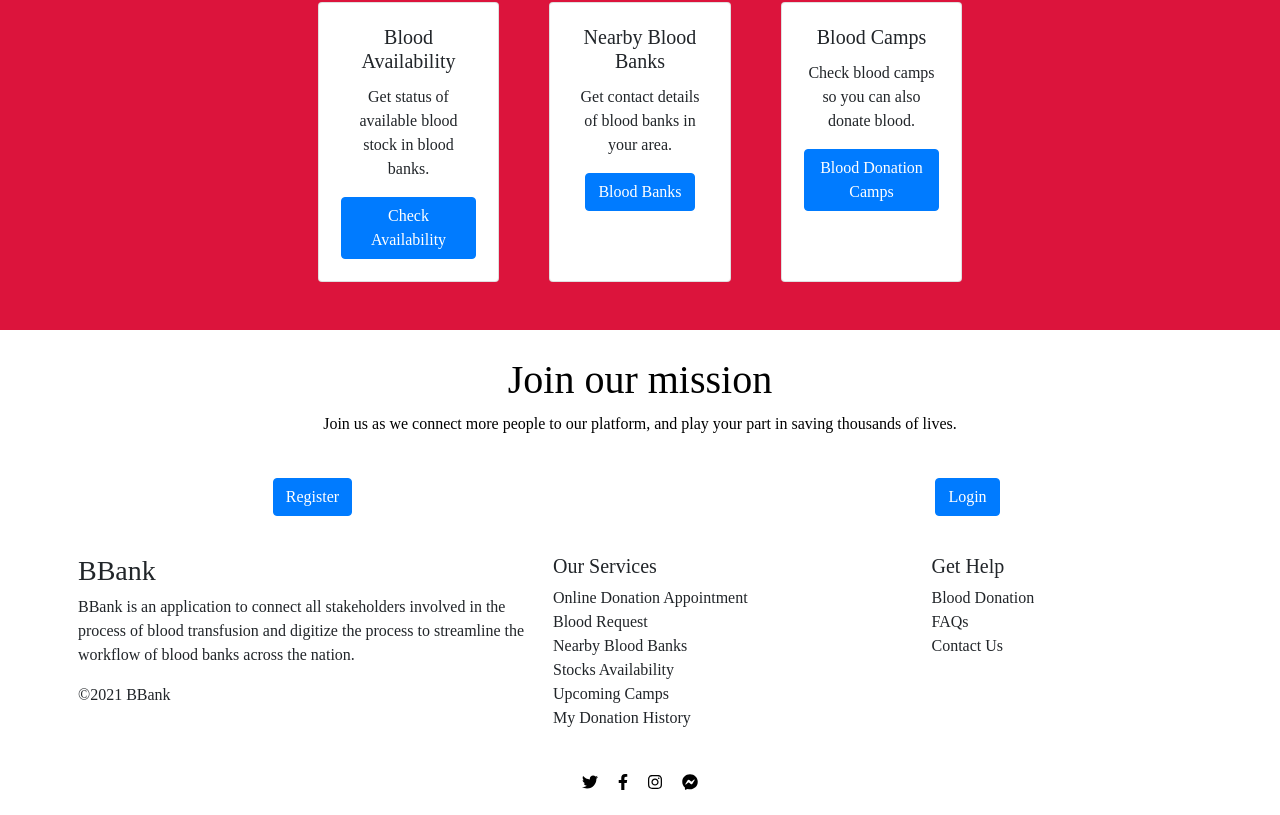
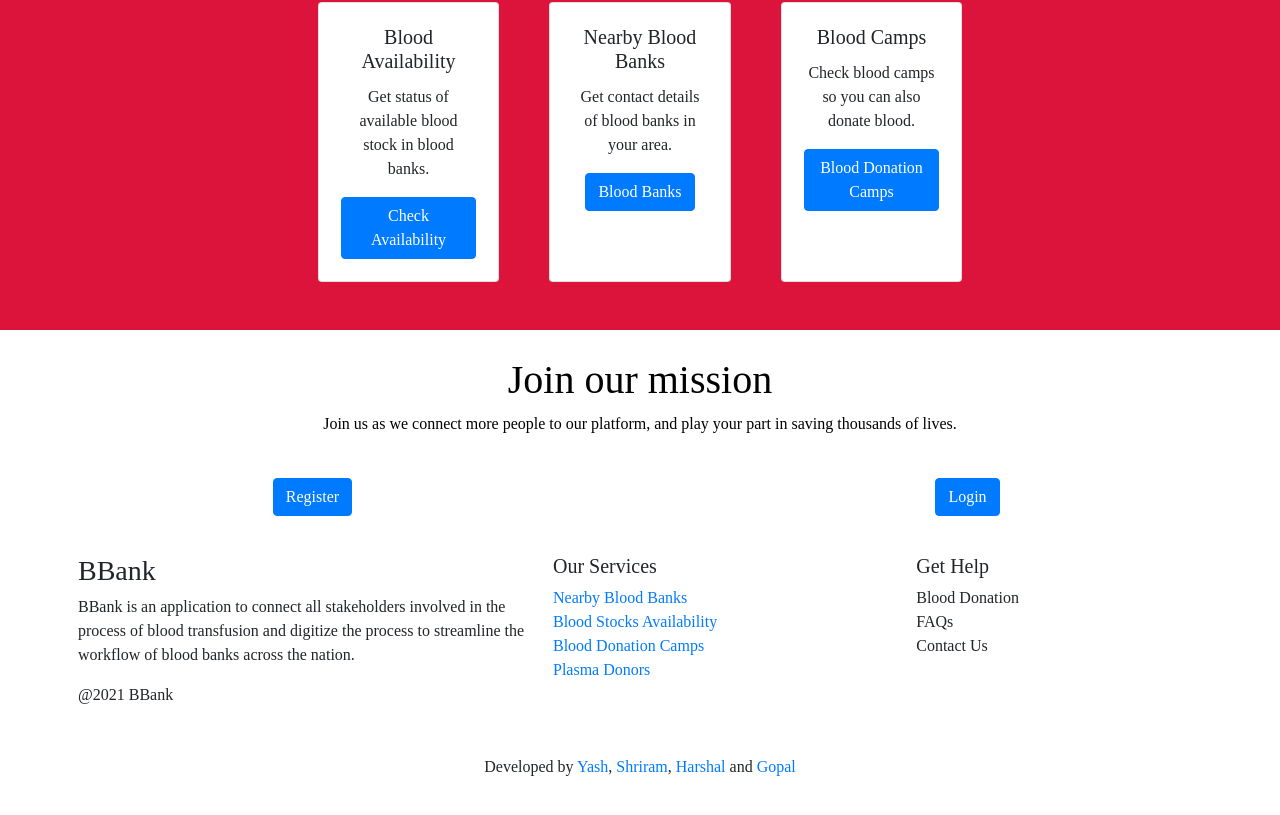
Before and after one commit to yashgandhi876/BBank_Frontend, a React (Create React App) app: page / in a window 1280 px wide. Shown: the part 1365-2180 px from the top of the page. Built offline with nearby package versions, Linux system fonts and the light colour scheme; no server answers.

Commit message:
added no data found component and fixed small issues

```diff
--- a/src/App.js
+++ b/src/App.js
@@ -1,23 +1,28 @@
-import "./App.css";
-import Header from "./Components/Layout/Header";
-import "bootstrap/dist/css/bootstrap.min.css";
 import React, { useState, useEffect, lazy, Suspense } from "react";
 import { BrowserRouter as Router, Switch, Route } from "react-router-dom";
+
 import axios from "axios";
+import "./App.css";
+import "bootstrap/dist/css/bootstrap.min.css";
+
 import Loader from "./Components/Loader";
-import Login from "./Components/Login";
-import SignUp from "./Components/SignUp";
-import BloodCamps from "./Components/BloodCamps";
-import RegisterBloodCamps from "./Components/RegisterBloodCamps";
-import BloodBanks from "./Components/BloodBanks";
-import { ProtectedRoute } from "./Components/ProtectedRoute";
-import Logout from "./Components/Logout";
-import UpdateStock from "./Components/UpdateStock";
-import BloodStocks from "./Components/BloodStocks";
-import Profile from "./Components/Profile";
-import Plasmadonors from "./Components/Plasmadonors";
-import RegisterPlasmaDonors from "./Components/RegisterPlasmaDonors";
+import ProtectedRoute from "./Components/ProtectedRoute";
+import Header from "./Components/Layout/Header";
 const Landing = lazy(() => import("./pages/Landing"));
+// import Landing from "./pages/Landing";
+
+const Login = lazy(() => import("./Components/Login"));
+const SignUp = lazy(() => import("./Components/SignUp"));
+const BloodCamps = lazy(() => import("./Components/BloodCamps"));
+const RegisterBloodCamps = lazy(() => import("./Components/RegisterBloodCamps"));
+const BloodBanks = lazy(() => import("./Components/BloodBanks"));
+const Logout = lazy(() => import("./Components/Logout"));
+const UpdateStock = lazy(() => import("./Components/UpdateStock"));
+const BloodStocks = lazy(() => import("./Components/BloodStocks"));
+const Profile = lazy(() => import("./Components/Profile"));
+const Plasmadonors = lazy(() => import("./Components/Plasmadonors"));
+const RegisterPlasmaDonors = lazy(() => import("./Components/RegisterPlasmaDonors"));
+
 //heroku
 // axios.defaults.baseURL = "https://bbankapplication.herokuapp.com/";
 
@@ -74,70 +79,132 @@ function App() {
 			<div className="App">
 				<Header isLoggedIn={loggedIn} />
 				<Switch>
-					<Suspense fallback={<Loader />}>
-						<Route exact path={"/"} component={Landing} />
-					</Suspense>
-					{/*<Route exact path={"/register"} component={Register}/>*/}
-					<Route exact path={"/signup"} component={() => <SignUp auth={auth} />} />
-					<Route exact path={"/login"} component={() => <Login auth={auth} />} />
+					<Route
+						exact
+						path={"/"}
+						component={() => (
+							<Suspense fallback={<Loader />}>
+								<Landing />
+							</Suspense>
+						)}
+					/>
+					<Route
+						exact
+						path={"/signup"}
+						component={() => (
+							<Suspense fallback={<Loader />}>
+								<SignUp auth={auth} />
+							</Suspense>
+						)}
+					/>
+					<Route
+						exact
+						path={"/login"}
+						component={() => (
+							<Suspense fallback={<Loader />}>
+								<Login auth={auth} />
+							</Suspense>
+						)}
+					/>
 					<ProtectedRoute
 						login={loggedIn}
 						exact
 						path={"/bloodcamps"}
 						access="both"
-						component={() => <BloodCamps />}
+						component={() => (
+							<Suspense fallback={<Loader />}>
+								<BloodCamps />
+							</Suspense>
+						)}
 					/>
 					<ProtectedRoute
 						login={loggedIn}
 						exact
 						path={"/bloodbanks"}
 						access="both"
-						component={() => <BloodBanks id={id} updateId={updateId} />}
+						component={() => (
+							<Suspense fallback={<Loader />}>
+								<BloodBanks id={id} updateId={updateId} />
+							</Suspense>
+						)}
 					/>
-					{/* <Route exact path={"/bloodbanks"} component={BloodBanks} /> */}
 					<ProtectedRoute
 						login={loggedIn}
 						exact
 						path={"/registerbloodcamps"}
 						access="bbank"
-						component={() => <RegisterBloodCamps email={email} />}
+						component={() => (
+							<Suspense fallback={<Loader />}>
+								<RegisterBloodCamps email={email} />
+							</Suspense>
+						)}
 					/>
 					<ProtectedRoute
 						login={loggedIn}
 						exact
 						path={"/updatestocks"}
 						access="bbank"
-						component={() => <UpdateStock id={id} />}
+						component={() => (
+							<Suspense fallback={<Loader />}>
+								<UpdateStock id={id} />
+							</Suspense>
+						)}
 					/>
 					<ProtectedRoute
 						login={loggedIn}
 						exact
 						path={"/bloodstocks"}
 						access="both"
-						component={() => <BloodStocks />}
+						component={() => (
+							<Suspense fallback={<Loader />}>
+								<BloodStocks />
+							</Suspense>
+						)}
 					/>
 					<ProtectedRoute
 						login={loggedIn}
 						exact
 						path={"/profile"}
 						access="both"
-						component={() => <Profile loggedIn={loggedIn} email={email} id={id} />}
+						component={() => (
+							<Suspense fallback={<Loader />}>
+								<Profile loggedIn={loggedIn} email={email} id={id} />
+							</Suspense>
+						)}
 					/>
 					<ProtectedRoute
 						login={loggedIn}
 						exact
 						path={"/plasmadonors"}
 						access="both"
-						component={() => <Plasmadonors />}
+						component={() => (
+							<Suspense fallback={<Loader />}>
+								<Plasmadonors />
+							</Suspense>
+						)}
 					/>
 					<ProtectedRoute
 						login={loggedIn}
 						exact
 						path={"/registerplasmadonors"}
 						access="user"
-						component={() => <RegisterPlasmaDonors />}
+						component={() => (
+							<Suspense fallback={<Loader />}>
+								<RegisterPlasmaDonors />
+							</Suspense>
+						)}
 					/>
-					<Route exact path={"/logout"} component={() => <Logout auth={auth} />} />
+					<ProtectedRoute
+						login={loggedIn}
+						exact
+						path={"/logout"}
+						access="both"
+						component={() => (
+							<Suspense fallback={<Loader />}>
+								<Logout auth={auth} />
+							</Suspense>
+						)}
+					/>
 				</Switch>
 			</div>
 		</Router>
--- a/src/Components/BloodCamps.js
+++ b/src/Components/BloodCamps.js
@@ -1,6 +1,7 @@
 import axios from "axios";
 import React, { useState, useEffect } from "react";
 import "./BloodCamps.css";
+import NoDataFound from "./NoDataFound";
 
 function BloodCamps(props) {
 	const [active, setActive] = useState(false);
@@ -24,7 +25,8 @@ function BloodCamps(props) {
 		getData();
 	}, []);
 
-	return camps.map((temp, index) => (
+	return camps.length !== 0 ? (
+		camps.map((temp, index) => (
 			<div key={index} className="bloodcamps">
 				<div className="campCard">
 					<div className="data">
@@ -55,7 +57,10 @@ function BloodCamps(props) {
 					</div>
 				</div>
 			</div>
-	));
+		))
+	) : (
+		<NoDataFound />
+	);
 }
 
 export default BloodCamps;
--- a/src/Components/Logout.js
+++ b/src/Components/Logout.js
@@ -4,8 +4,8 @@ import { useHistory } from "react-router-dom";
 function Logout(props) {
 	let history = useHistory();
 	localStorage.removeItem("token");
+	props.auth.notLoggedIn();
 	history.push("/");
-	props.auth.notLoggedIn();
 	return <></>;
 }
 
--- /dev/null
+++ b/src/Components/NoDataFound.js
@@ -0,0 +1,19 @@
+import React from "react";
+
+function NoDataFound() {
+	return (
+		<div
+			style={{ height: "70vh", alignContent: "center", width: "80%" }}
+			className="flex my-4 mx-auto p-4 justify-content-center align-items-center"
+		>
+			<div
+				style={{ alignItem: "center", width: "80%", display: "flex" }}
+				className="justify-content-center h-100 align-items-center m-auto p-4"
+			>
+				<h1 className="align-self-center shadow p-5 mb-5 bg-white rounded">No Data Found....</h1>
+			</div>
+		</div>
+	);
+}
+
+export default NoDataFound;
--- a/src/Components/ProtectedRoute.js
+++ b/src/Components/ProtectedRoute.js
@@ -2,7 +2,7 @@ import React from "react";
 import { Route } from "react-router-dom";
 import NotAuth from "./NotAuth";
 
-export const ProtectedRoute = ({ component: Component, login, access, ...rest }) => {
+const ProtectedRoute = ({ component: Component, login, access, ...rest }) => {
        console.log("login: " + login);
 	if (access === "both") {
 		if (login) {
@@ -30,3 +30,6 @@ export const ProtectedRoute = ({ component: Component, login, access, ...rest })
 		return <Route render={() => <NotAuth />} />;
 	}
 }
+
+
+export default ProtectedRoute;
--- a/src/Components/StockModel.js
+++ b/src/Components/StockModel.js
@@ -40,7 +40,7 @@ function StockModel(props) {
 				position: "fixed",
 				top: "0",
 				left: "0",
-				backgroundColor: "rgba(0,0,0,0.2)",
+				backgroundColor: "rgba(0,0,0,0.5)",
 				margin: "auto",
 			}}
 			className="flex justify-content-center  border"
--- a/src/pages/Landing.js
+++ b/src/pages/Landing.js
@@ -1,6 +1,4 @@
 import React, { useState, useEffect } from "react";
-import { FontAwesomeIcon } from "@fortawesome/react-fontawesome";
-import { faFacebookF, faFacebookMessenger, faInstagram, faTwitter } from "@fortawesome/free-brands-svg-icons";
 import { Link } from "react-router-dom";
 import axios from "axios";
 
@@ -19,9 +17,9 @@ function Landing() {
 				console.log(data.data);
 				let obj = {
 					users: data.data.users || 0,
-					bbanks: data.data.users || 0,
-					camps: data.data.users || 0,
-					stocks: data.data.users || 0,
+					bbanks: data.data.bbanks || 0,
+					camps: data.data.camps || 0,
+					stocks: data.data.stocks || 0,
 				};
 				setCounts(obj);
 			} catch (e) {
@@ -180,17 +178,17 @@ function Landing() {
 								transfusion and digitize the process to streamline the workflow of blood banks across
 								the nation.
 							</p>
-							<p>©2021 BBank</p>
+							<p>
+								@2021 BBank
+							</p>
 						</div>
 						<div className="p-2 flex-fill bd-highlight mb-3 mb-md-0">
 							<h5 className="footer-quick-links">Our Services</h5>
 							<ul className={"footer-list"}>
-								<li className={"no-bullets"}>Online Donation Appointment</li>
-								<li className={"no-bullets"}>Blood Request</li>
-								<li className={"no-bullets"}>Nearby Blood Banks</li>
-								<li className={"no-bullets"}>Stocks Availability</li>
-								<li className={"no-bullets"}>Upcoming Camps</li>
-								<li className={"no-bullets"}>My Donation History</li>
+								<li className={"no-bullets"}><Link to="/bloodbanks">Nearby Blood Banks</Link></li>
+								<li className={"no-bullets"}><Link to="/bloodstocks">Blood Stocks Availability</Link></li>
+								<li className={"no-bullets"}><Link to="/bloodcamps">Blood Donation Camps</Link></li>
+								<li className={"no-bullets"}><Link to="/plasmadonors">Plasma Donors</Link></li>
 							</ul>
 						</div>
 						<div className="p-2 flex-fill bd-highlight mb-3 mb-md-0">
@@ -202,19 +200,37 @@ function Landing() {
 							</ul>
 						</div>
 					</div>
-					<div>
-						<a href={"https://www.twitter.com"} target={"/"}>
-							<FontAwesomeIcon className={"social-icon fa-1x social"} icon={faTwitter} />
-						</a>
-						<a href={"https://www.facebook.com"} target={"/"}>
-							<FontAwesomeIcon className={"social-icon fa-1x social"} icon={faFacebookF} />
-						</a>
-						<a href={"https://www.instagram.com"} target={"/"}>
-							<FontAwesomeIcon className={"social-icon fa-1x social"} icon={faInstagram} />
-						</a>
-						<a href="mailto: abc@example.com">
-							<FontAwesomeIcon className={"social-icon fa-1x social"} icon={faFacebookMessenger} />
-						</a>
+					<div className="mb-4">
+						<p className="mb-4 p-4">
+							Developed by {"  "}
+							<a
+								target="_blank"
+								rel="noopener noreferrer"
+								href="https://www.linkedin.com/in/yashgandhi876"
+							>
+								Yash
+							</a>
+							,{"  "}
+							<a
+								target="_blank"
+								rel="noopener noreferrer"
+								href="https://www.linkedin.com/in/shriram-rajdeo-b85677193/"
+							>
+								Shriram
+							</a>
+							,{"  "}
+							<a
+								target="_blank"
+								rel="noopener noreferrer"
+								href="https://www.linkedin.com/in/harshal-dhake/"
+							>
+								Harshal
+							</a>
+							{" and "}
+							<a target="_blank" rel="noopener noreferrer" href="https://www.linkedin.com/in/gopal-mali/">
+								Gopal
+							</a>
+						</p>
 					</div>
 				</footer>
 			</section>
```
Also changed, not shown: src/Components/BloodBanks.js (+8 -3 lines), src/Components/Layout/Footer.js (+4 -6 lines), src/Components/Plasmadonors.js (+11 -3 lines), src/Components/SignUp.js (+7 -2 lines). Lines whose indentation alone changed are shown as unchanged.
